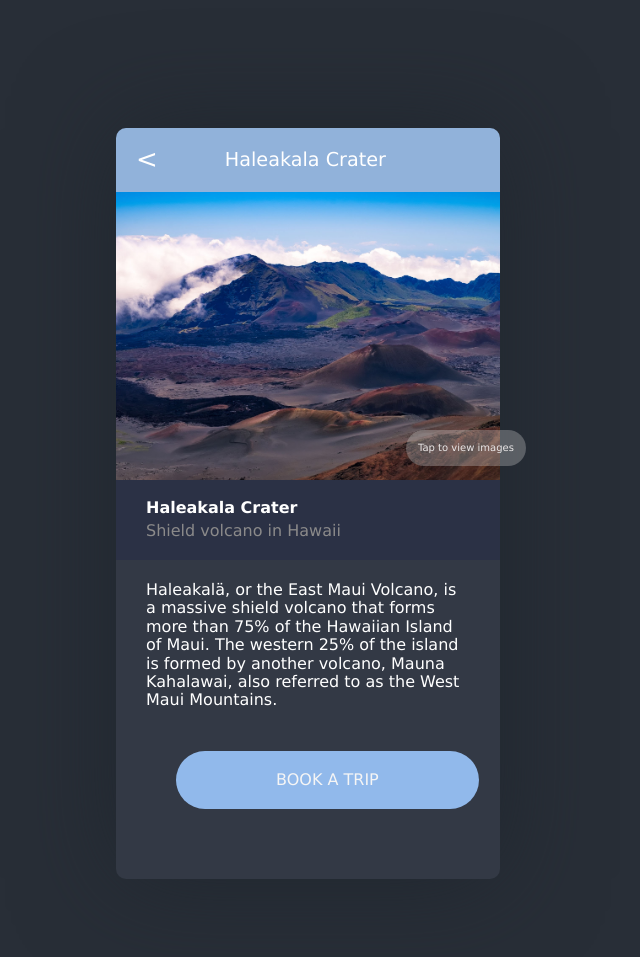
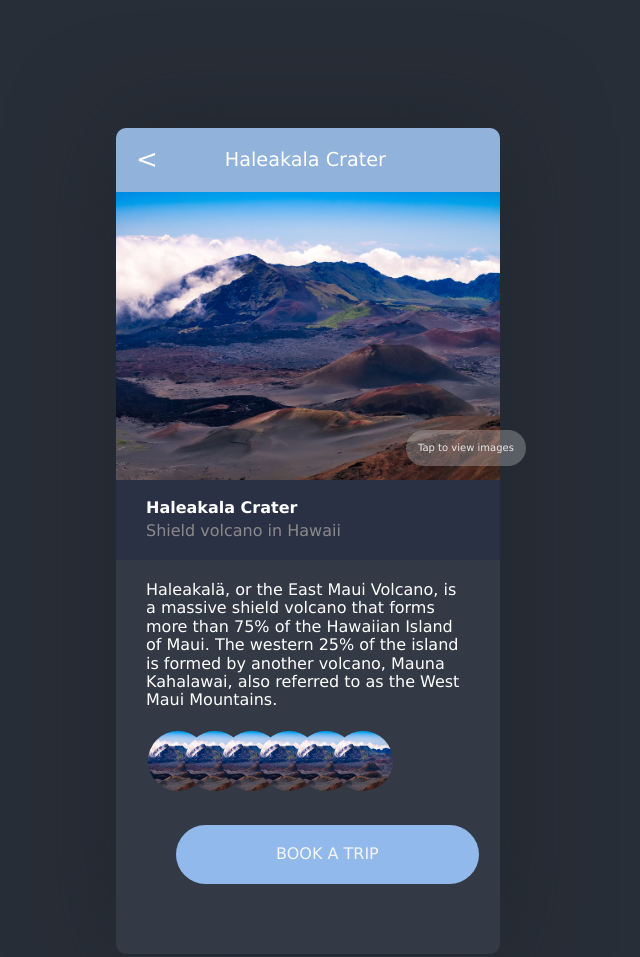
Before and after one commit to soynassir/book-trip, a plain HTML site: page index.html in a window 1280 px wide. Shown: the whole page, without its empty margins (332-972 px from the left). Drawn offline with Linux system fonts and the light colour scheme.

Commit message:
Update index.html

```diff
--- a/index.html
+++ b/index.html
@@ -32,10 +32,16 @@
 
 				<section id="details" class="clear">
 					<p>Haleakalä, or the East Maui Volcano, is a massive shield volcano that forms more than 75% of the Hawaiian Island of Maui. The western 25% of the island is formed by another volcano, Mauna Kahalawai, also referred to as the West Maui Mountains.</p>
-					<section class="clear">
+					<section id="users" class="clear">
 						<!--6 images here-->
+						<img src="licensed-image.jpg" alt="a guy">
+						<img src="licensed-image.jpg" alt="a girl">
+						<img src="licensed-image.jpg" alt="a guy">
+						<img src="licensed-image.jpg" alt="a girl">
+						<img src="licensed-image.jpg" alt="a guy">
+						<img src="licensed-image.jpg" alt="a girl">
+					</section>
 
-					</section>
 					<input class="clear" type="button" name="book-trip" id="book-trip" value="BOOK A TRIP">
 				</section>
 			</main>
```
